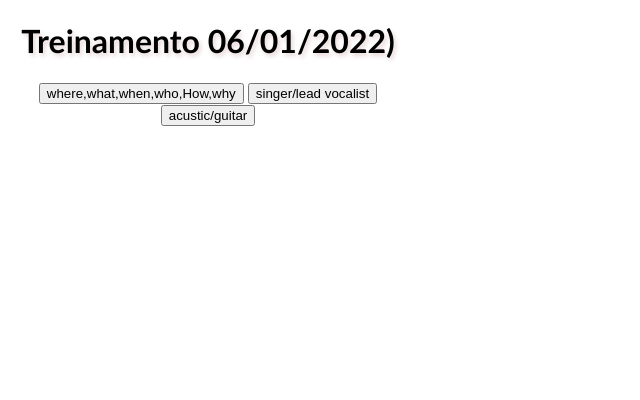
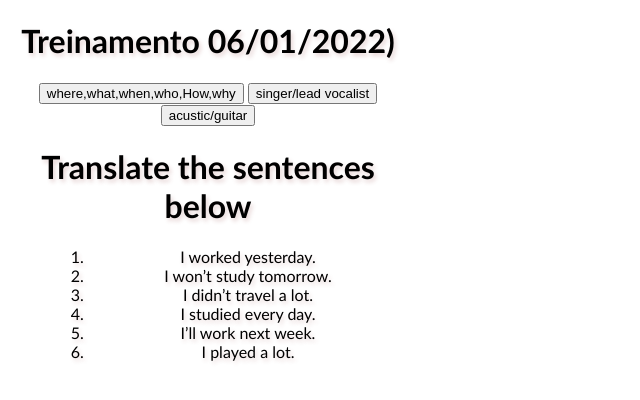
Before and after one commit to edskate/Treinamento-06-01-2022, a plain HTML site: page index.html in a window 1280 px wide. Shown: the whole page, without its empty margins (0-640 px from the left). Drawn offline with Linux system fonts and the light colour scheme.

Commit message:
5 organizações

```diff
--- a/index.html
+++ b/index.html
@@ -13,5 +13,19 @@
       <button>singer/lead vocalist</button>
       <button>acustic/guitar</button>
 
+<h1>Translate the sentences below</h1>
+<ul>
+              <ol>
+<li>I worked yesterday.</li>
+<li>I won’t study tomorrow.</li>
+<li>I didn’t travel a lot.</li>
+<li>I studied every day.</li>
+<li>I’ll work next week.</li>
+<li>I played a lot.</li>
+              </ol>
+</ul>
+
+
+
 </body>
 </html>
```
Also changed, not shown: index01.html (added, +19 -0 lines).
